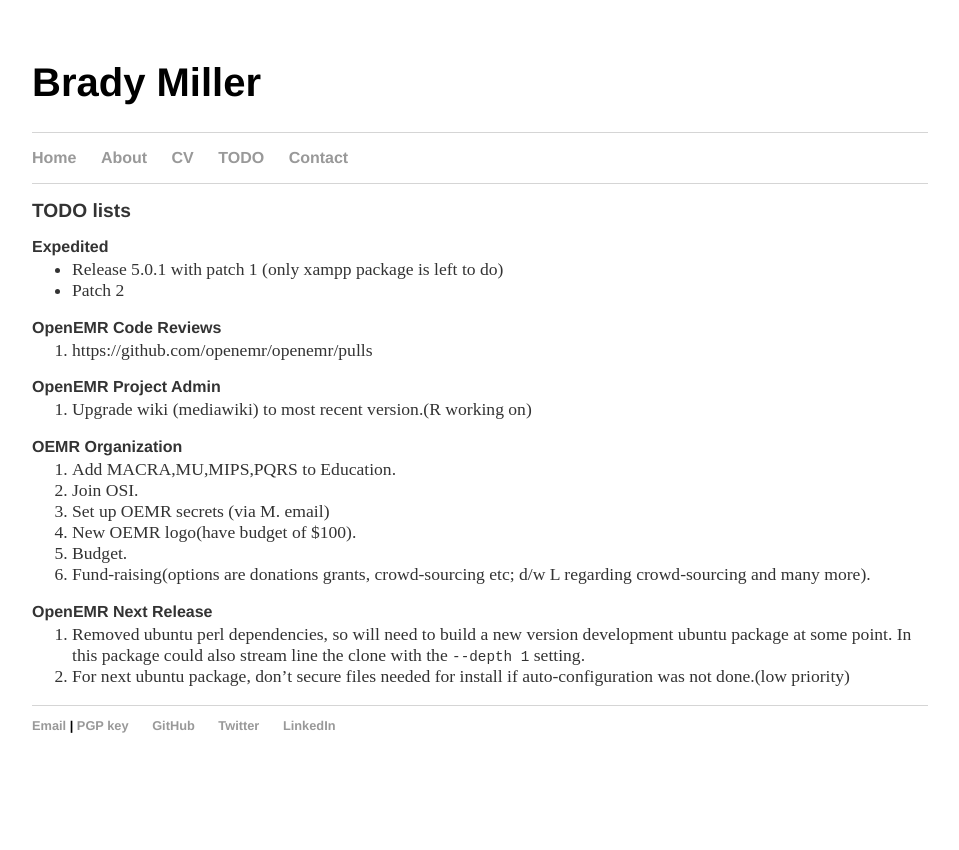
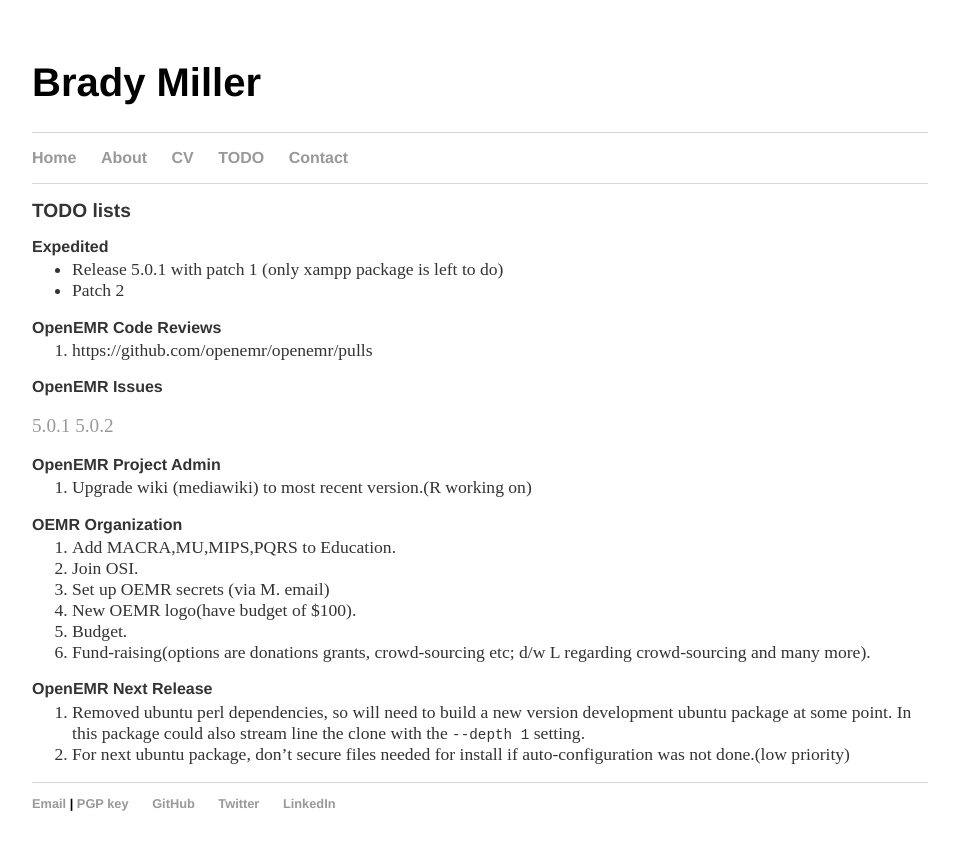
Before and after one commit to bradymiller/bradymiller.github.io, a Jekyll site: the page built from todo/index.md, in a window 1280 px wide. Shown: the top 850 px of the page, without its empty margins (160-1119 px from the left). Built offline with Jekyll 4.4.1, drawn with Linux system fonts in a browser that asks for light colours; our own code applies the rules of GitHub Pages for plain Markdown files.

Commit message:
Update index.md

```diff
--- a/todo/index.md
+++ b/todo/index.md
@@ -9,6 +9,10 @@
 
 ### OpenEMR Code Reviews
 1. https://github.com/openemr/openemr/pulls
+
+### OpenEMR Issues
+[5.0.1](https://github.com/openemr/openemr/milestone/4)
+[5.0.2](https://github.com/openemr/openemr/milestone/2)
 
 ### OpenEMR Project Admin
 1. Upgrade wiki (mediawiki) to most recent version.(R working on)
```
